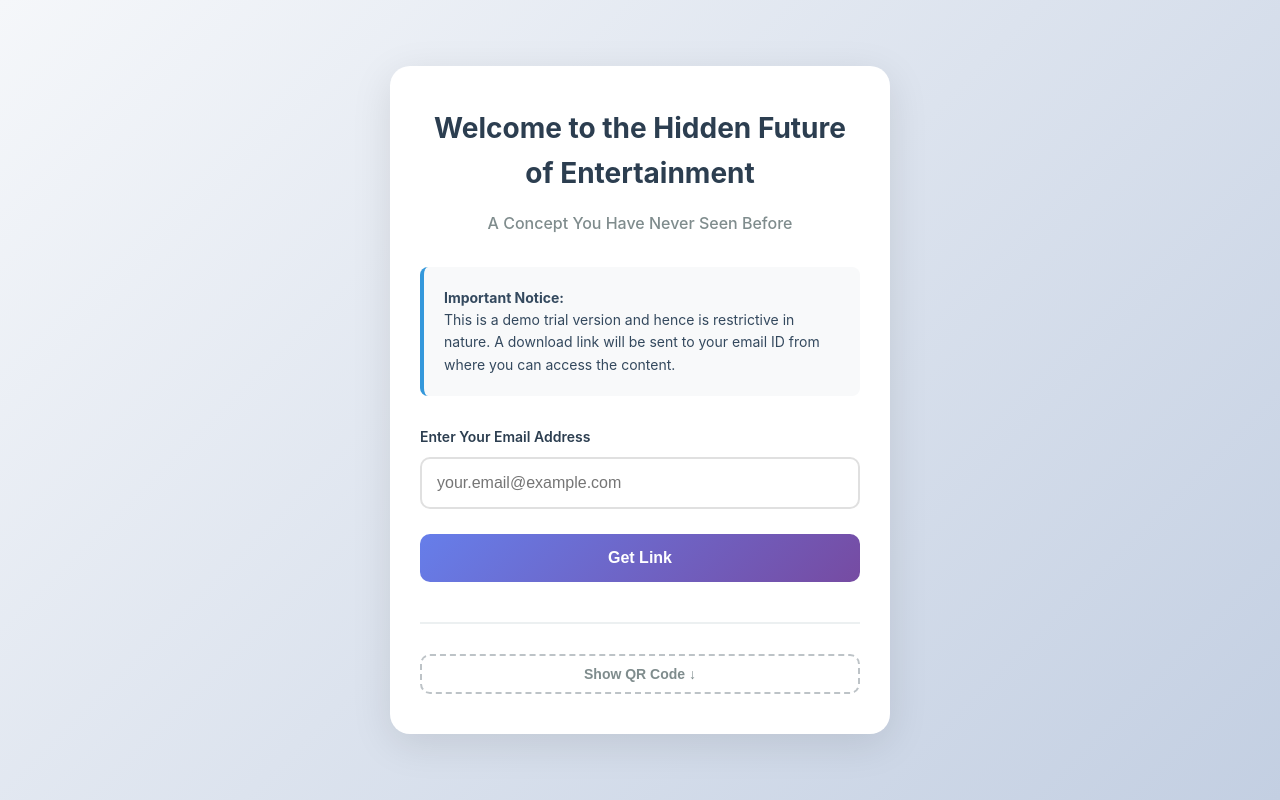
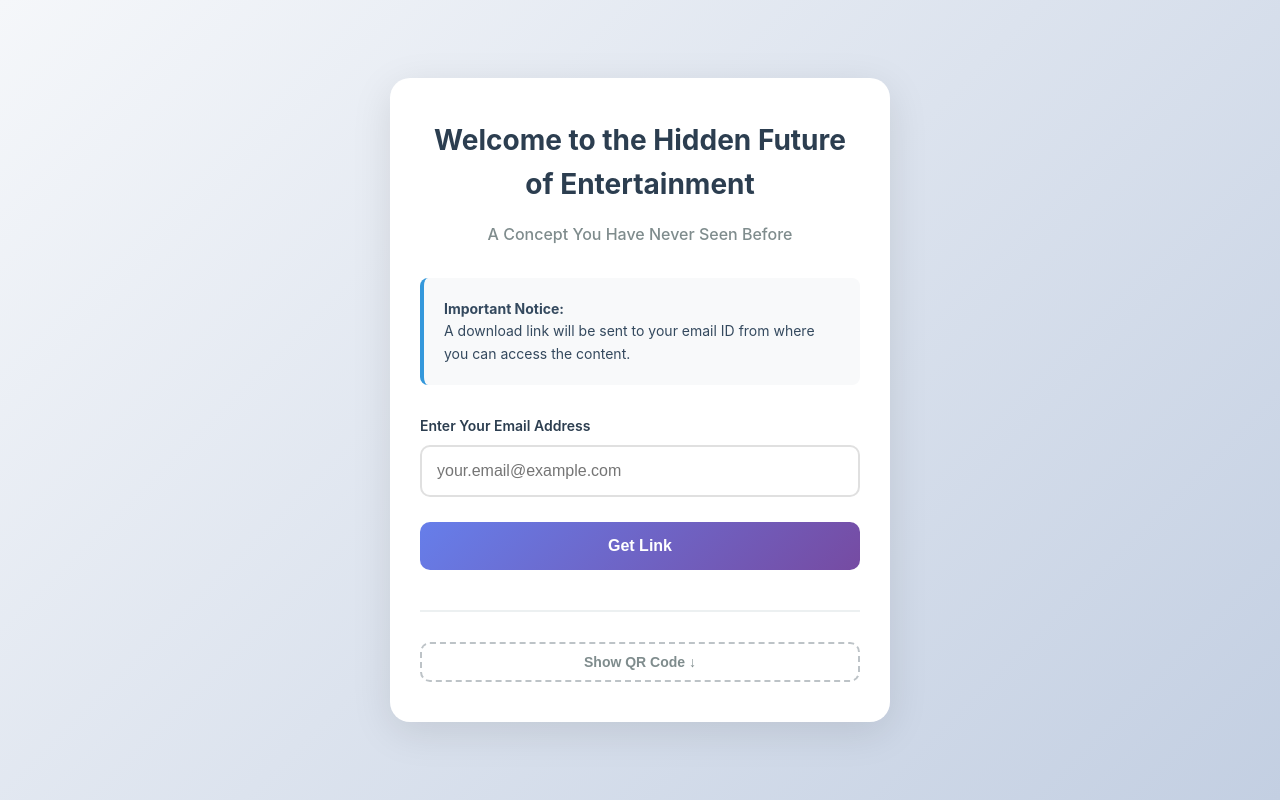
Before and after one commit to baldeosaheb/sonicfox, a website: page public/index.html in a window 1280 px wide. Drawn offline with Linux system fonts and the light colour scheme.

Commit message:
updated notice

```diff
--- a/public/index.html
+++ b/public/index.html
@@ -211,7 +211,7 @@
 
         <div class="description">
             <strong>Important Notice:</strong><br>
-            This is a demo trial version and hence is restrictive in nature. A download link will be sent to your email ID from where you can access the content.
+            A download link will be sent to your email ID from where you can access the content.
         </div>
 
         <form id="emailForm">
```
